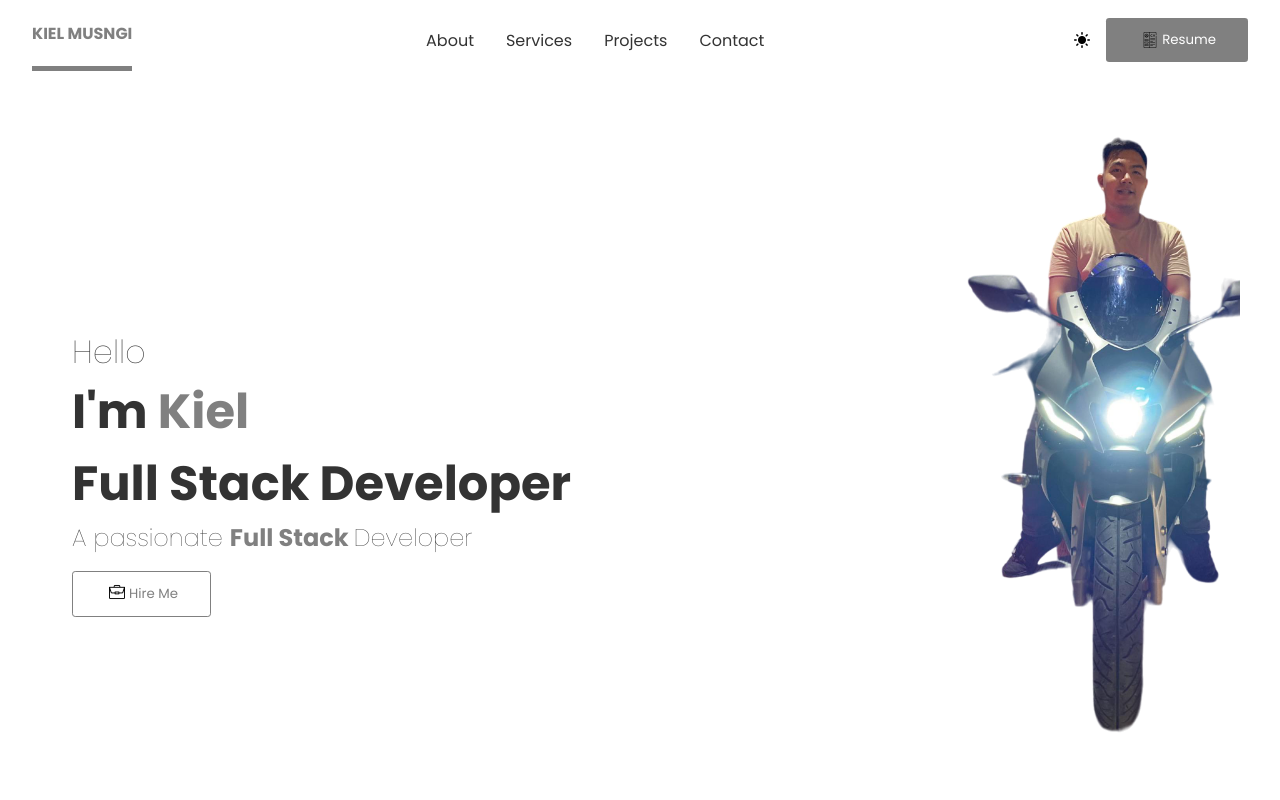
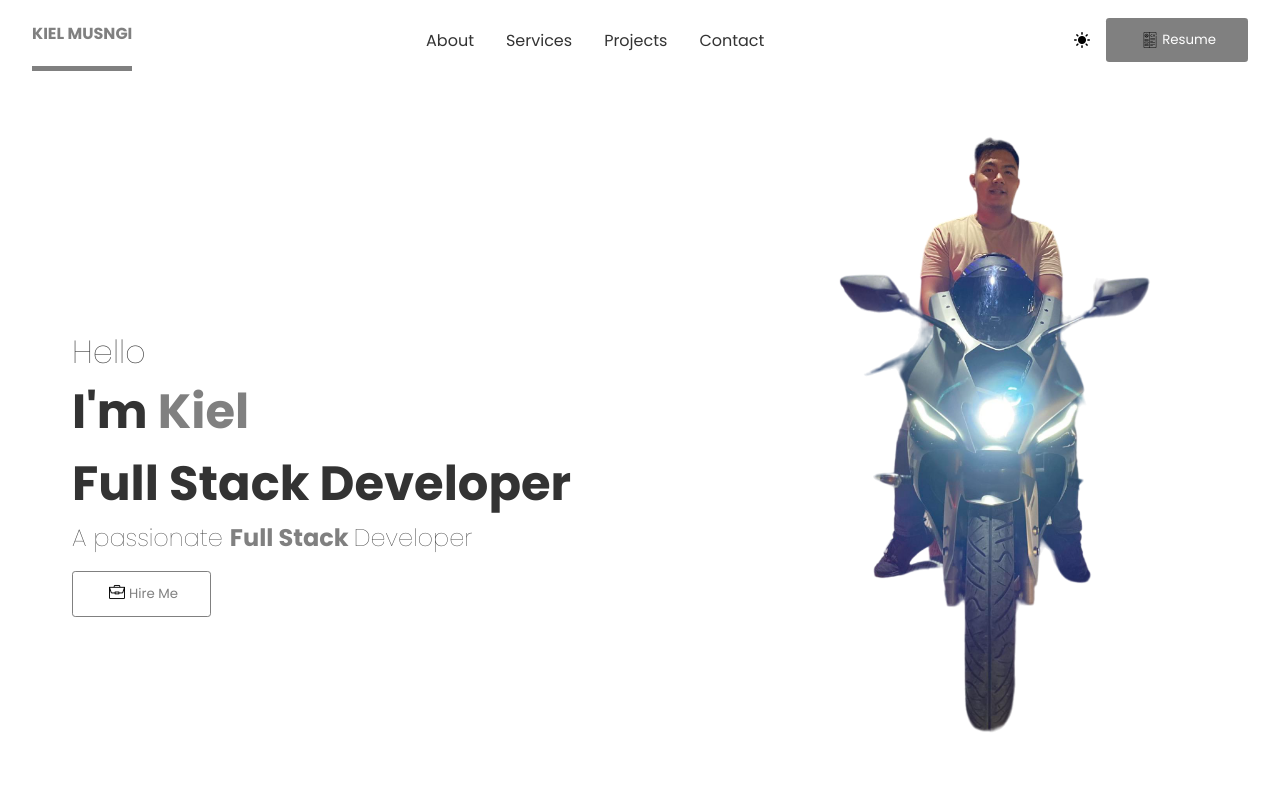
Before and after one commit to ckmusngi/my-portfolio, a React (Create React App) app: page / in a window 1280 px wide. Shown: the top 800 px of the page. Built offline with nearby package versions, Linux system fonts and the light colour scheme.

Commit message:
fixed home page responsiveness

```diff
--- a/src/components/pages/home/index.css
+++ b/src/components/pages/home/index.css
@@ -79,16 +79,9 @@
     .introPara {
         font-size: 1.5rem;
     }
-
-    .bg {
-        right: -15vw;
-    }
 }
 
 @media screen and (max-width: 1074px) {
-    .bg {
-        right: -20vw;
-    }
     .introContent {
         font-size: 2.5rem;
     }
```
